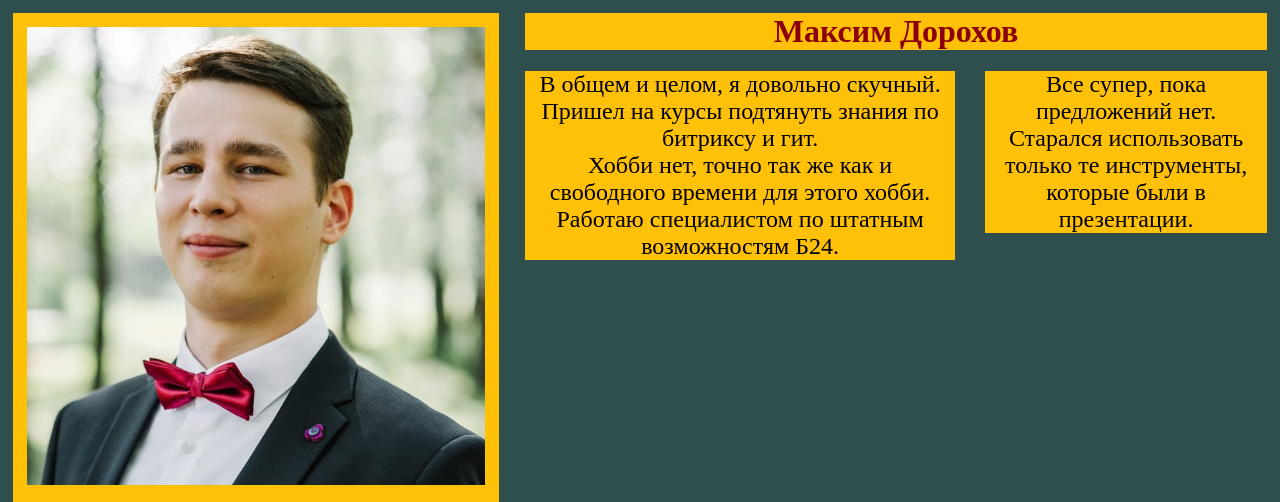
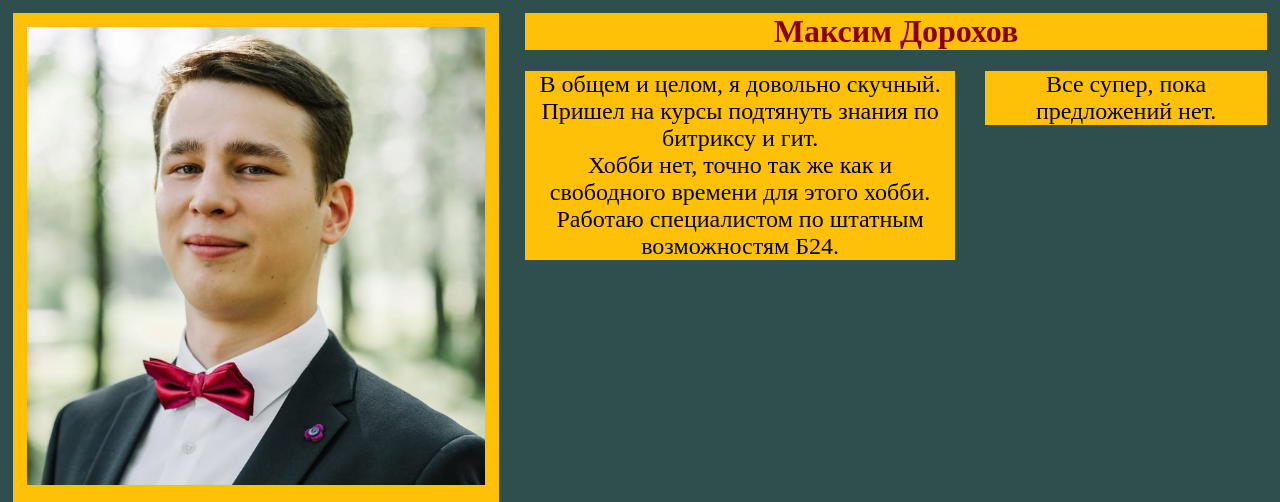
Before and after one commit to ReginaZakirova/hw-group9, a PHP site: page / in a window 1280 px wide. Shown: the part 100-602 px from the top of the page. Run offline with PHP 8.4, Linux system fonts and the light colour scheme.

Commit message:
05.05.2022 test commit

```diff
--- a/index.php
+++ b/index.php
@@ -37,7 +37,6 @@ else $background_color = 'header_day';
                     <div class="review">
                         <div class="textInfo">
                             Все супер, пока предложений нет.<br>
-                            Старался использовать только те инструменты, которые были в презентации.
                         </div>
                     </div>
                 </div>
```
